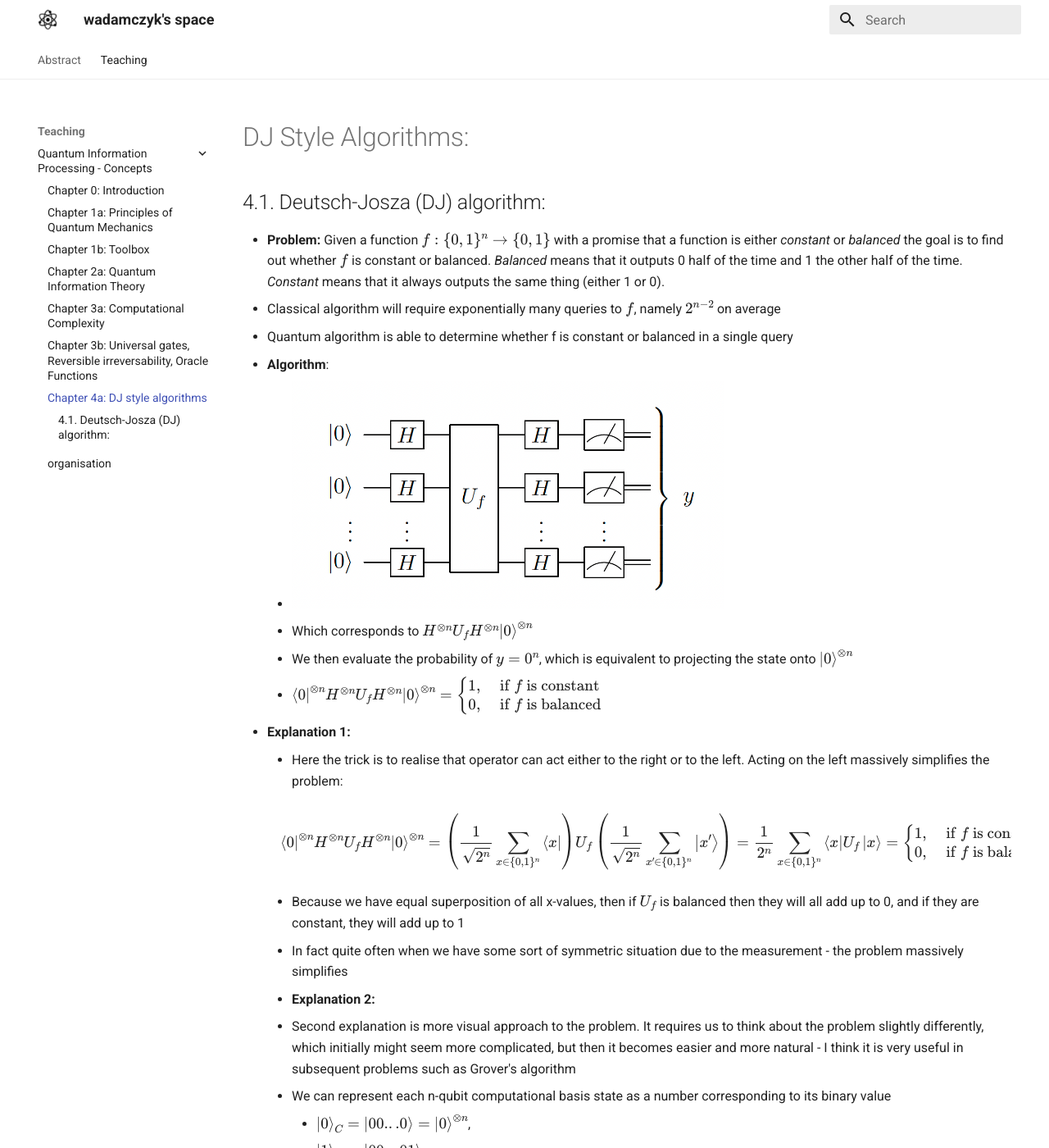
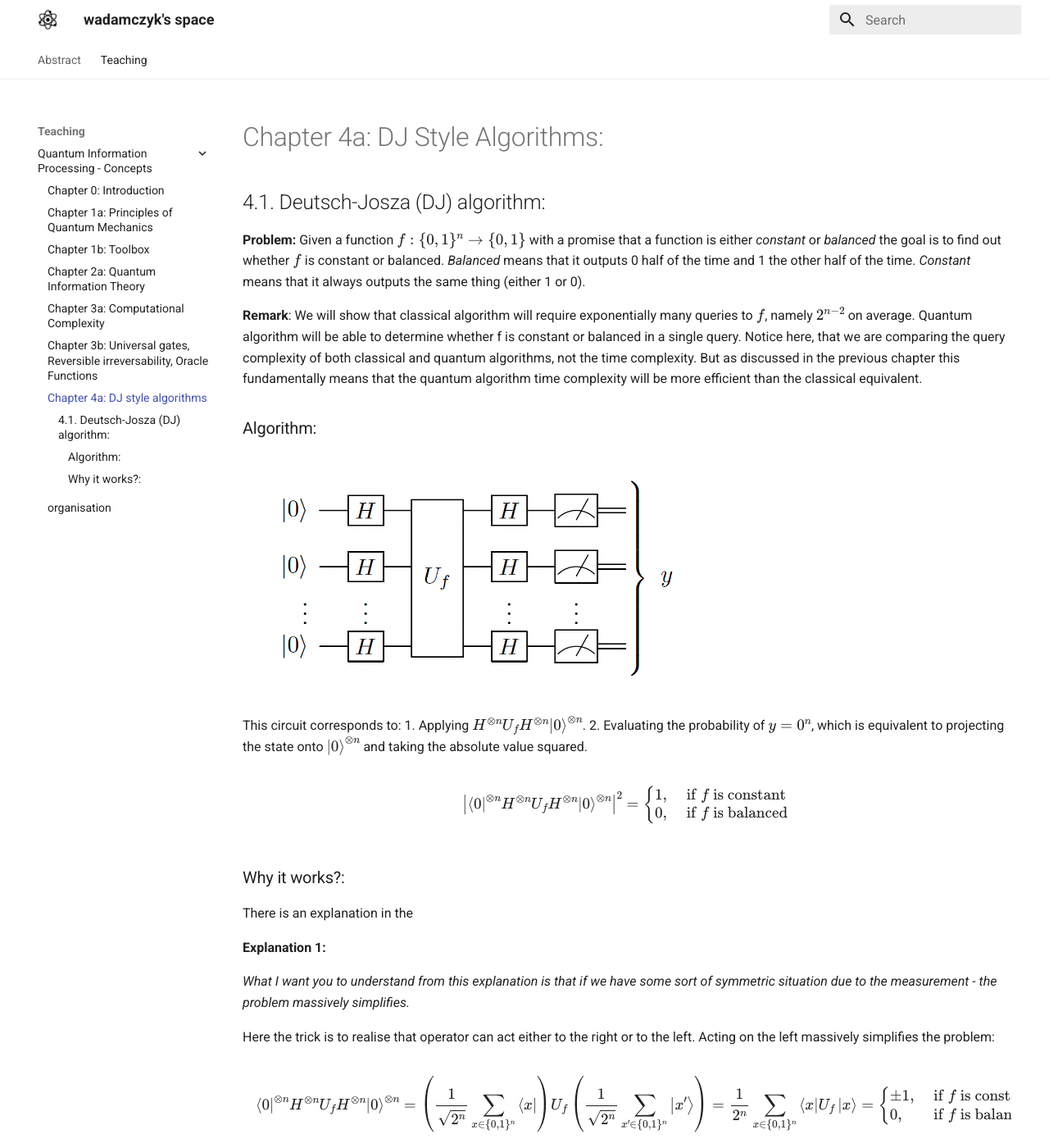
Before and after one commit to wojtekadamczyk3/wadamczyk, an MkDocs documentation site: the page built from docs/qip1/ch4a.md, in a window 1280 px wide and 1400 px high. Shown: the whole window at 82% size. Built offline with MkDocs 1.6.1 and Material for MkDocs 9.7.7, drawn with Linux system fonts in a browser that asks for light colours; some of the changed text lies outside the part shown.

Commit message:
updated DJ algorithm script

```diff
--- a/docs/qip1/ch4a.md
+++ b/docs/qip1/ch4a.md
@@ -1,41 +1,75 @@
-# DJ Style Algorithms:
+# Chapter 4a: DJ Style Algorithms:
 
 ## 4.1. Deutsch-Josza (DJ) algorithm:
-- **Problem:** Given a function $f : \{0,1\}^n \rightarrow \{0, 1\}$ with a promise that a function is either _constant_ or _balanced_ the goal is to find out whether $f$ is constant or balanced. _Balanced_ means that it outputs 0 half of the time and 1 the other half of the time. _Constant_ means that it always outputs the same thing (either 1 or 0).
-- Classical algorithm will require exponentially many queries to $f$, namely $2^{n-2}$ on average
-- Quantum algorithm is able to determine whether f is constant or balanced in a single query
-- **Algorithm**:
-    - <img src="ch3/DJ_algorithm.png" alt="drawing" width="60%"/>
-    - Which corresponds to $H^{\otimes n} U_f H^{\otimes n}\left|0\right>^{\otimes n}$
-    - We then evaluate the probability of $y = 0^n$, which is equivalent to projecting the state onto $\left|0\right>^{\otimes n}$
-    - $\left<0\right|^{\otimes n}H^{\otimes n} U_f H^{\otimes n}\left|0\right>^{\otimes n} = \begin{cases}1, & \text { if } f \text { is constant } \\ 0, & \text { if } f \text { is balanced }\end{cases}$
-- **Explanation 1:**
-    - Here the trick is to realise that operator can act either to the right or to the left. Acting on the left massively simplifies the problem:
+**Problem:** Given a function $f : \{0,1\}^n \rightarrow \{0, 1\}$ with a promise that a function is either _constant_ or _balanced_ the goal is to find out whether $f$ is constant or balanced. _Balanced_ means that it outputs 0 half of the time and 1 the other half of the time. _Constant_ means that it always outputs the same thing (either 1 or 0).
 
-    $$
-    \left<0\right|^{\otimes n}H^{\otimes n} U_f H^{\otimes n}\left|0\right>^{\otimes n} = \left(\frac{1}{\sqrt{2^n}} \sum_{x \in\{0,1\}^n}\left<x\right|\right) U_f \left(\frac{1}{\sqrt{2^n}} \sum_{x' \in\{0,1\}^n}\left|x'\right>\right) = \frac{1}{2^n} \sum_{x \in\{0,1\}^n}\left<x\right| U_f \left|x\right> = \begin{cases}1, & \text { if } f \text { is constant } \\ 0, & \text { if } f \text { is balanced }\end{cases}
-    $$
+**Remark**: We will show that classical algorithm will require exponentially many queries to $f$, namely $2^{n-2}$ on average. Quantum algorithm will be able to determine whether f is constant or balanced in a single query. Notice here, that we are comparing the query complexity of both classical and quantum algorithms, not the time complexity. But as discussed in the previous chapter this fundamentally means that the quantum algorithm time complexity will be more efficient than the classical equivalent.
+
+### Algorithm:
+<img src="ch3/DJ_algorithm.png" alt="drawing" width="60%"/>
+
+This circuit corresponds to:
+1. Applying $H^{\otimes n} U_f H^{\otimes n}\left|0\right>^{\otimes n}$.
+2. Evaluating the probability of $y = 0^n$, which is equivalent to projecting the state onto $\left|0\right>^{\otimes n}$ and taking the absolute value squared.
+
+$$
+\left|\left<0\right|^{\otimes n}H^{\otimes n} U_f H^{\otimes n}\left|0\right>^{\otimes n}\right|^2 = \begin{cases}1, & \text { if } f \text { is constant } \\ 0, & \text { if } f \text { is balanced }\end{cases}
+$$
+
+### Why it works?:
+
+There is an explanation in the
+
+**Explanation 1:**
+
+_What I want you to understand from this explanation is that if we have some sort of symmetric situation due to the measurement - the problem massively simplifies._
+
+Here the trick is to realise that operator can act either to the right or to the left. Acting on the left massively simplifies the problem:
+
+$$
+\left<0\right|^{\otimes n}H^{\otimes n} U_f H^{\otimes n}\left|0\right>^{\otimes n} = \left(\frac{1}{\sqrt{2^n}} \sum_{x \in\{0,1\}^n}\left<x\right|\right) U_f \left(\frac{1}{\sqrt{2^n}} \sum_{x' \in\{0,1\}^n}\left|x'\right>\right) = \frac{1}{2^n} \sum_{x \in\{0,1\}^n}\left<x\right| U_f \left|x\right> = \begin{cases}\pm 1, & \text { if } f \text { is constant } \\ 0, & \text { if } f \text { is balanced }\end{cases}
+$$
+
+Because we have equal superposition of all x-values, then if $U_f$ is balanced then they will all add up to $0$, and if they are constant, they will add up to $\pm 1$.
+
+Therefore we get:
+
+$$
+\left|\left<0\right|^{\otimes n}H^{\otimes n} U_f H^{\otimes n}\left|0\right>^{\otimes n}\right|^2 = \begin{cases}1, & \text { if } f \text { is constant } \\ 0, & \text { if } f \text { is balanced }\end{cases}
+$$
+
+As promised
 
 
+**Explanation 2:**
 
-    - Because we have equal superposition of all x-values, then if $U_f$ is balanced then they will all add up to 0, and if they are constant, they will add up to 1
-    - In fact quite often when we have some sort of symmetric situation due to the measurement - the problem massively simplifies
-- **Explanation 2:**
-    - Second explanation is more visual approach to the problem. It requires us to think about the problem slightly differently, which initially might seem more complicated, but then it becomes easier and more natural - I think it is very useful in subsequent problems such as Grover's algorithm
-    - We can represent each n-qubit computational basis state as a number corresponding to its binary value
-        - $\left|0\right>_C = \left|00...0\right>=\left|0\right>^{\otimes n}$,
-        - $\left|1\right>_C = \left|00...01\right>$,
-        - $\left|2\right>_C = \left|00...10\right>$
-        - ⋮
-        - $\left|2^n-1\right> = \left|11...1\right>$
-    - Each quantum state $\left|x\right>_C$ can be represented as a delta function $\delta(x)$ on the x-axis, where $x$ ranges from 0 to $2^n-1$.
-    - Then let's run through the algorithm step by step:
-        1. Initially we have the state $\left|0\right>_C$
-            - <img src="ch3/DJ0.png" alt="DJ0" width="50%"/>
-        2. Then we apply Haddamard on the $\left|0\right>_C$ state, which results in the equal superposition of all states in $\left|x\right>_C$ basis
-            - <img src="ch3/DJ1.png" alt="DJ1" width="50%"/>
-        3. Then we apply $U_f$ operator, which effectively flips the phase of half of the $\left|x\right>_C$ states if its balanced, otherwise it flips either all or none of them
-            - <img src="ch3/DJ2.png" alt="DJ2" width="50%"/>
-        4. Finally we project it onto the equal superposition of all $\left|x\right>_C$ states
-            - <img src="ch3/DJ3.png" alt="DJ3" width="50%"/>
-    - The result is that if half of the states are flipped, then when we project it onto the equal superposition of all $\left|x\right>_C$ states, we will measure it with probability 0, and if all the states are flipped, then we will measure it with probability 1
+Second explanation is more visual approach to the problem. It requires us to think about the problem slightly differently, which initially might seem more complicated, but then it becomes easier and more natural - I think it is very useful in subsequent problems such as Grover's algorithm
+
+We can represent each n-qubit computational basis state as a number corresponding to its binary value
+- $\left|0\right>_C = \left|00...0\right>=\left|0\right>^{\otimes n}$,
+- $\left|1\right>_C = \left|00...01\right>$,
+- $\left|2\right>_C = \left|00...10\right>$
+- ⋮
+- $\left|2^n-1\right> = \left|11...1\right>$
+
+Each quantum state $\left|x\right>_C$ can be represented as a delta function $\delta(x)$ on the x-axis, where $x$ ranges from 0 to $2^n-1$.
+
+Then let's run through the algorithm step by step:
+
+1. Initially we have the state $\left|0\right>_C$
+
+<img src="ch3/DJ0.png" alt="DJ0" width="50%"/>
+
+2. Then we apply Haddamard on the $\left|0\right>_C$ state, which results in the equal superposition of all states in $\left|x\right>_C$ basis
+
+<img src="ch3/DJ1.png" alt="DJ1" width="50%"/>
+
+3. Then we apply $U_f$ operator, which effectively flips the phase of half of the $\left|x\right>_C$ states if its balanced, otherwise it flips either all or none of them
+
+<img src="ch3/DJ2.png" alt="DJ2" width="50%"/>
+
+4. Finally we project it onto the equal superposition of all $\left|x\right>_C$ states
+
+<img src="ch3/DJ3.png" alt="DJ3" width="50%"/>
+
+The result is that if half of the states are flipped, then when we project it onto the equal superposition of all $\left|x\right>_C$ states, we will measure it with probability 0, and if all the states are flipped, then we will measure it with probability 1
```
